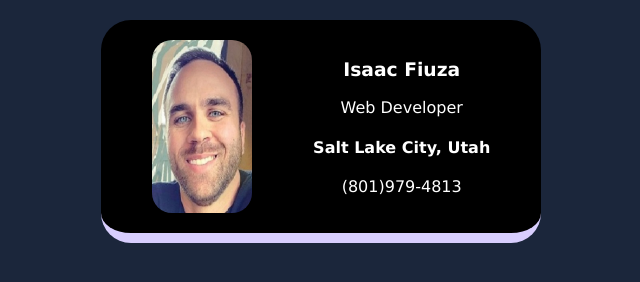
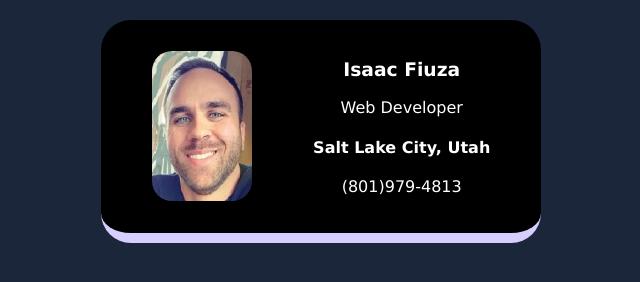
Before and after one commit to ifiuza/business-card, a website built with Vite: page index.html in a window 1280 px wide. Shown: the whole page, without its empty margins (319-959 px from the left). Built offline with nearby package versions, Linux system fonts and the light colour scheme.

Commit message:
Update styles.css
updating picture size and margins

```diff
--- a/styles.css
+++ b/styles.css
@@ -6,8 +6,11 @@ body {
 
 .avatar {
     width: 100px;
+    height: 150px;
     border-radius: 20px;
-}
+    margin-top: auto;
+    margin-bottom: auto;
+    }
 
 .card {
     width: 400px;
```
